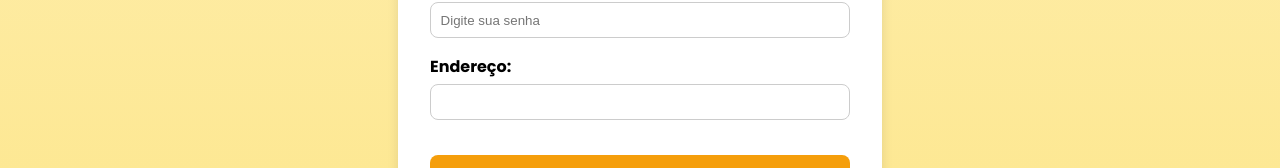
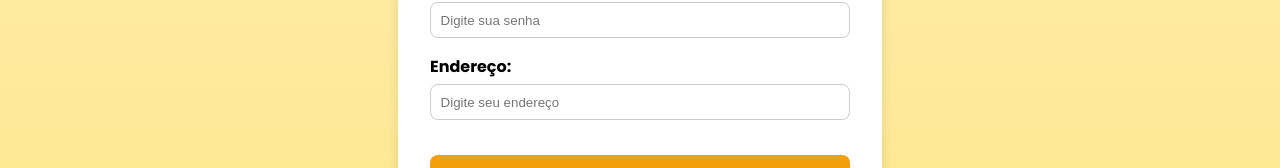
Before and after one commit to sampai0x/EcoSol, a Vue app: page /fornecedor in a window 1280 px wide. Shown: the part 658-826 px from the top of the page. Built offline with nearby package versions, Linux system fonts and the light colour scheme.

Commit message:
Placeholder endereço alterado

```diff
--- a/src/views/CadastroCliente.vue
+++ b/src/views/CadastroCliente.vue
@@ -42,7 +42,7 @@
 
       <div class="form-group">
         <label for="endereco">Endereço:</label>
-        <input type="text" id="endereco" v-model="form.endereco" required />
+        <input type="text" id="endereco" v-model="form.endereco" required placeholder="Digite seu endereço"/>
       </div>
 
       <button type="submit" :disabled="formInvalido">Cadastrar</button>
--- a/src/views/CadastroFornecedor.vue
+++ b/src/views/CadastroFornecedor.vue
@@ -43,7 +43,7 @@
 
       <div class="form-group">
         <label for="endereco">Endereço:</label>
-        <input type="text" id="endereco" v-model="form.endereco" required />
+        <input type="text" id="endereco" v-model="form.endereco" required placeholder="Digite seu endereço" />
       </div>
 
       <button type="submit" :disabled="formInvalido">Cadastrar</button>
```
